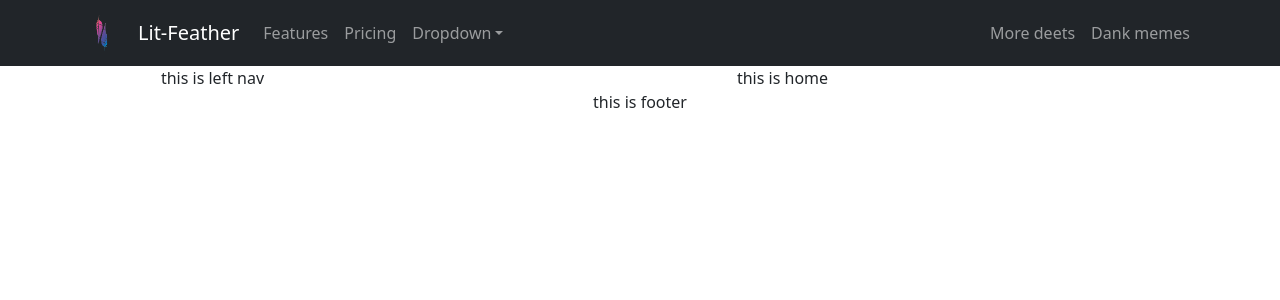
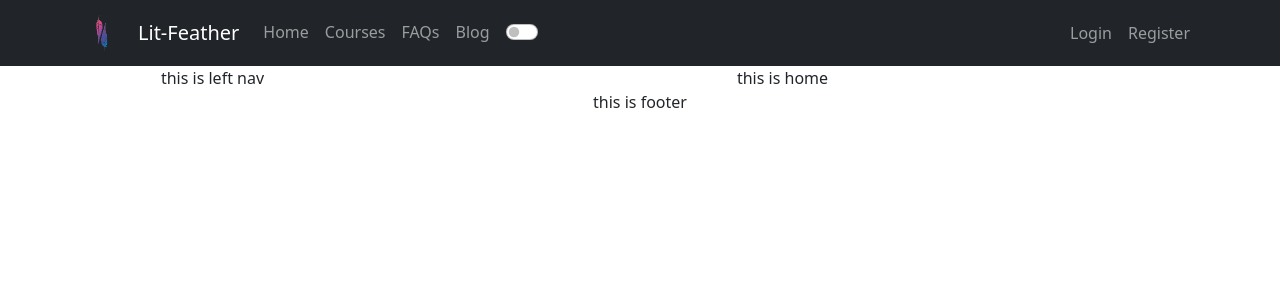
Before and after one commit to rubayetseason/lit-feather-client, a React (Create React App) app: page / in a window 1280 px wide. Shown: the top 300 px of the page. Built offline with nearby package versions, Linux system fonts and the light colour scheme.

Commit message:
header done

```diff
--- a/src/pages/shared/Header.js
+++ b/src/pages/shared/Header.js
@@ -1,4 +1,5 @@
 import React from 'react';
+import { Form } from 'react-bootstrap';
 import Container from 'react-bootstrap/Container';
 import Nav from 'react-bootstrap/Nav';
 import Navbar from 'react-bootstrap/Navbar';
@@ -16,24 +17,18 @@ const Header = () => {
                 <Navbar.Toggle aria-controls="responsive-navbar-nav" />
                 <Navbar.Collapse id="responsive-navbar-nav">
                     <Nav className="me-auto">
-            <Nav.Link href="#features">Features</Nav.Link>
-            <Nav.Link href="#pricing">Pricing</Nav.Link>
-            <NavDropdown title="Dropdown" id="collasible-nav-dropdown">
-              <NavDropdown.Item href="#action/3.1">Action</NavDropdown.Item>
-              <NavDropdown.Item href="#action/3.2">
-                Another action
-              </NavDropdown.Item>
-              <NavDropdown.Item href="#action/3.3">Something</NavDropdown.Item>
-              <NavDropdown.Divider />
-              <NavDropdown.Item href="#action/3.4">
-                Separated link
-              </NavDropdown.Item>
-            </NavDropdown>
+                        <Nav.Link href="#features">Home</Nav.Link>
+                        <Nav.Link href="#pricing">Courses</Nav.Link>
+                        <Nav.Link href="#pricing">FAQs</Nav.Link>
+                        <Nav.Link href="#pricing">Blog</Nav.Link>
+                        <Nav.Link href="#pricing"><Form>
+                            <Form.Check type="switch" id="custom-switch" label="" />
+                        </Form></Nav.Link>
                     </Nav>
                     <Nav>
-            <Nav.Link href="#deets">More deets</Nav.Link>
+                        <Nav.Link href="#deets">Login</Nav.Link>
                         <Nav.Link eventKey={2} href="#memes">
-              Dank memes
+                            Register
                         </Nav.Link>
                     </Nav>
                 </Navbar.Collapse>
```
Lines whose indentation alone changed are shown as unchanged.
